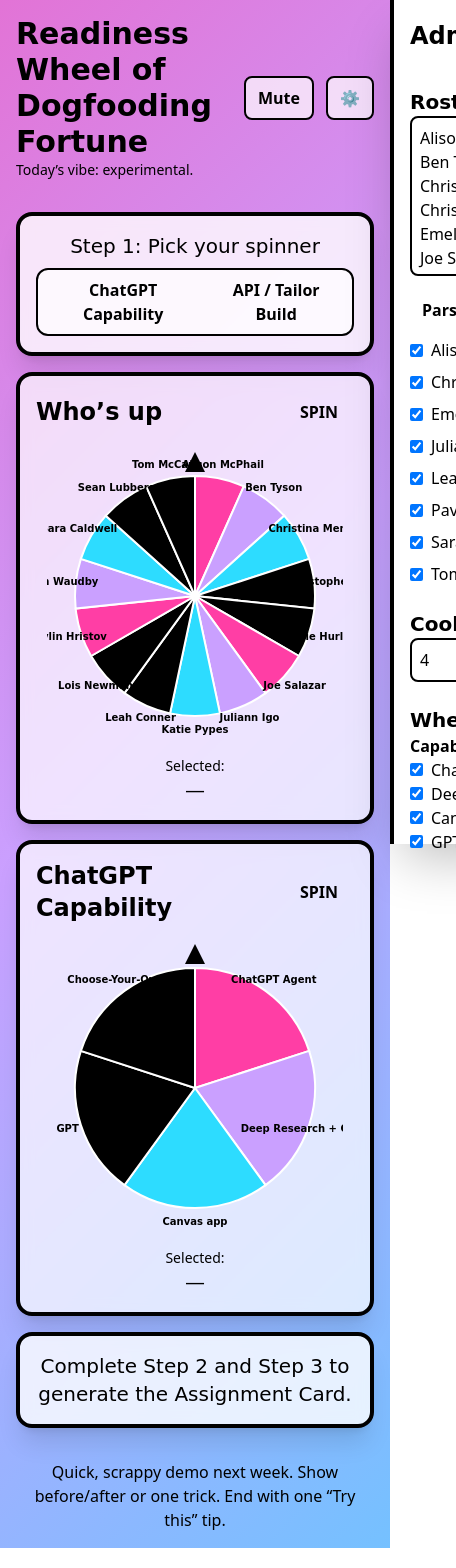
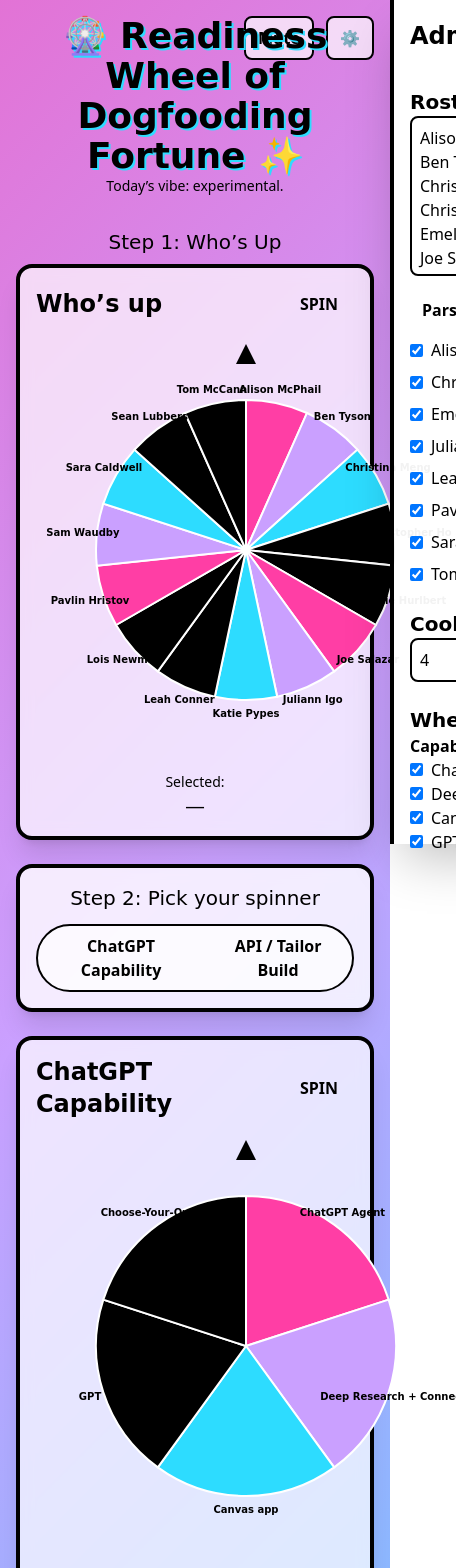
Before and after one commit to samwaudby/readiness-spinner, a React (Vite) app: page / in a window 390 px wide. Shown: the top 1568 px of the page, 456 px wide, since content can reach past the window. Built offline with nearby package versions, Linux system fonts and the light colour scheme.

Commit message:
UX: center campy header; responsive larger wheel; fix landing under top pointer; reorder steps (1=Who’s Up, 2=switch, 3=relevant); animated switch highlight; expand margins to avoid label clipping

```diff
--- a/src/App.tsx
+++ b/src/App.tsx
@@ -82,18 +82,10 @@ function App() {
         onToggleMute={() => setMuted(m => !m)}
         onOpenAdmin={() => setAdminOpen(true)}
       />
-      <main className="p-4 max-w-3xl mx-auto flex flex-col gap-4">
-        {/* Step 1: Choose spinner */}
-        <div className="rounded-2xl p-4 shadow-xl border-4 border-[--color-sunshine-yellow] bg-white/80 backdrop-blur text-center">
-          <div className="font-comic text-xl mb-2">Step 1: Pick your spinner</div>
-          <div className="inline-flex bg-white/70 border-2 border-[--color-deep-navy] rounded-xl p-1">
-            <button className={`px-3 py-1 rounded-lg font-bold ${secondary==='capability' ? 'bg-[--color-sunshine-yellow]' : ''}`} onClick={() => { setSecondary('capability'); setSelectedCapability(null); setSelectedPlatform(null); setAssignment(null); }}>ChatGPT Capability</button>
-            <button className={`px-3 py-1 rounded-lg font-bold ${secondary==='platform' ? 'bg-[--color-sunshine-yellow]' : ''}`} onClick={() => { setSecondary('platform'); setSelectedCapability(null); setSelectedPlatform(null); setAssignment(null); }}>API / Tailor Build</button>
-          </div>
-        </div>
-
-        {/* Step 2: Who's up */}
+      <main className="p-4 max-w-5xl mx-auto flex flex-col gap-6">
+        {/* Step 1: Who's Up */}
         <div>
+          <div className="text-center font-comic text-xl mb-2">Step 1: Who’s Up</div>
           <Wheel ref={personWheelRef} title="Who’s up" options={personOptions} onSpinEnd={spinPersonEnd} sound={soundRef.current} reducedMotion={reducedMotion} colorClass="border-[--color-hot-pink]" />
           {eligible.length === 0 && !overrideAll && (
             <div className="mt-3 text-center">
@@ -107,6 +99,19 @@ function App() {
               <button className="px-3 py-2 rounded-lg bg-red-200 border-2 border-red-500 text-red-800 font-bold" onClick={notHere}>Not here</button>
             </div>
           )}
+        </div>
+
+        {/* Step 2: Picker switch */}
+        <div className="rounded-2xl p-4 shadow-xl border-4 border-[--color-sunshine-yellow] bg-white/80 backdrop-blur text-center">
+          <div className="font-comic text-xl mb-3">Step 2: Pick your spinner</div>
+          <div className="relative inline-flex rounded-full border-2 border-[--color-deep-navy] bg-white/70">
+            <div
+              className={`absolute top-0 bottom-0 w-1/2 rounded-full bg-[--color-sunshine-yellow] transition-transform duration-300 ease-out ${secondary==='capability' ? 'translate-x-0' : 'translate-x-full'}`}
+              aria-hidden
+            />
+            <button className="relative z-10 px-4 py-2 rounded-full font-bold" onClick={() => { setSecondary('capability'); setSelectedCapability(null); setSelectedPlatform(null); setAssignment(null); }}>ChatGPT Capability</button>
+            <button className="relative z-10 px-4 py-2 rounded-full font-bold" onClick={() => { setSecondary('platform'); setSelectedCapability(null); setSelectedPlatform(null); setAssignment(null); }}>API / Tailor Build</button>
+          </div>
         </div>
 
         {/* Step 3: Relevant spinner */}
@@ -125,7 +130,7 @@ function App() {
             </>
           ) : (
             <div className="rounded-2xl p-4 shadow-xl border-4 border-[--color-sunshine-yellow] bg-white/80 backdrop-blur">
-              <div className="font-comic text-xl text-center">Complete Step 2 and Step 3 to generate the Assignment Card.</div>
+              <div className="font-comic text-xl text-center">Complete Step 1 and Step 2 and Step 3 to generate the Assignment Card.</div>
             </div>
           )}
         </div>
--- a/src/components/Header.tsx
+++ b/src/components/Header.tsx
@@ -14,17 +14,19 @@ const MICRO = [
 export function Header({ muted, onToggleMute, onOpenAdmin }: HeaderProps) {
   const phrase = MICRO[Math.floor(Math.random() * MICRO.length)];
   return (
-    <header className="w-full flex items-center justify-between p-4">
-      <div>
-        <h1 className="font-comic text-3xl md:text-4xl font-bold text-[--color-hot-pink]">Readiness Wheel of Dogfooding Fortune</h1>
-        <div className="text-[--color-deep-navy] text-sm">{phrase}</div>
-      </div>
-      <div className="flex items-center gap-3">
+    <header className="relative w-full flex flex-col items-center gap-1 py-4">
+      <div className="absolute right-4 top-4 flex items-center gap-3">
         <button onClick={onToggleMute} className="px-3 py-2 rounded-lg bg-white/70 text-[--color-deep-navy] border-2 border-[--color-lime] font-bold">
           {muted ? 'Unmute' : 'Mute'}
         </button>
         <button onClick={onOpenAdmin} aria-label="Admin" className="px-3 py-2 rounded-lg bg-white/70 text-[--color-deep-navy] border-2 border-[--color-electric-blue] font-bold">⚙️</button>
       </div>
+      <div className="text-center">
+        <h1 className="font-comic text-4xl md:text-5xl font-extrabold text-[--color-hot-pink] drop-shadow-[2px_2px_0_var(--color-electric-blue)]">
+          🎡 Readiness Wheel of Dogfooding Fortune ✨
+        </h1>
+        <div className="text-[--color-deep-navy] text-sm">{phrase}</div>
+      </div>
     </header>
   );
 }
--- a/src/components/Wheel.tsx
+++ b/src/components/Wheel.tsx
@@ -24,6 +24,18 @@ export const Wheel = forwardRef<WheelHandle, WheelProps>(function Wheel({ title,
   const [selected, setSelected] = useState<string | null>(null);
   const tickTimer = useRef<number | null>(null);
 
+  // responsive sizing based on viewport
+  const [vw, setVw] = useState(typeof window !== 'undefined' ? window.innerWidth : 1024);
+  const [vh, setVh] = useState(typeof window !== 'undefined' ? window.innerHeight : 768);
+  useEffect(() => {
+    const on = () => { setVw(window.innerWidth); setVh(window.innerHeight); };
+    window.addEventListener('resize', on);
+    return () => window.removeEventListener('resize', on);
+  }, []);
+  const radius = Math.max(150, Math.min(Math.floor(vw * 0.22), Math.floor((vh - 320) * 0.35), 240));
+  const margin = Math.max(60, Math.floor(radius * 0.35));
+  const center = radius + margin;
+
   const spin = () => {
     if (reducedMotion) {
       const v = filtered[Math.floor(Math.random() * filtered.length)];
@@ -37,7 +49,8 @@ export const Wheel = forwardRef<WheelHandle, WheelProps>(function Wheel({ title,
     const turns = 5 + Math.random() * 3;
     const finalIndex = Math.floor(Math.random() * filtered.length);
     const perWedge = 360 / filtered.length;
-    const targetAngle = 360 * turns + (finalIndex + 0.5) * perWedge;
+    // rotate so that the chosen wedge lands under the top pointer (pointing down)
+    const targetAngle = 360 * turns - (finalIndex + 0.5) * perWedge;
     const duration = 2600 + Math.random() * 700;
     const start = performance.now();
 
@@ -58,7 +71,7 @@ export const Wheel = forwardRef<WheelHandle, WheelProps>(function Wheel({ title,
         setSelected(v);
         sound.fanfare?.();
         onSpinEnd(v);
-        setAngle(targetAngle % 360);
+        setAngle(((targetAngle % 360) + 360) % 360);
       }
     };
     requestAnimationFrame(step);
@@ -67,9 +80,6 @@ export const Wheel = forwardRef<WheelHandle, WheelProps>(function Wheel({ title,
   useEffect(() => () => { if (tickTimer.current) tickTimer.current = null; }, []);
   useImperativeHandle(ref, () => ({ spin }));
 
-  const radius = 120;
-  const margin = 28;
-  const center = radius + margin;
   const wedges = filtered.map((label, i) => {
     const a0 = (i / filtered.length) * 2 * Math.PI - Math.PI / 2;
     const a1 = ((i + 1) / filtered.length) * 2 * Math.PI - Math.PI / 2;
```
